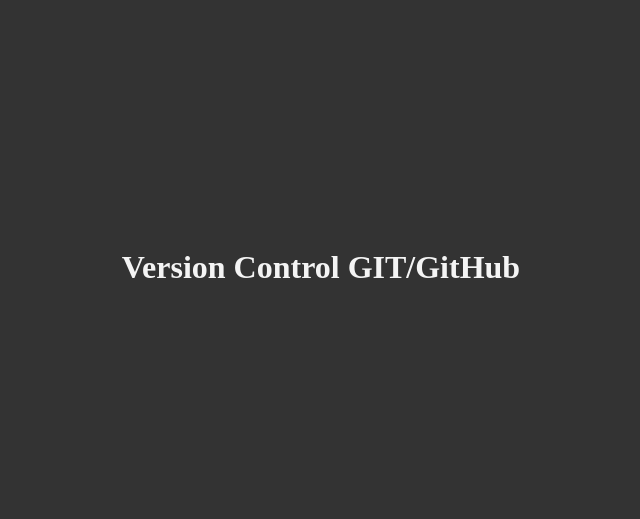
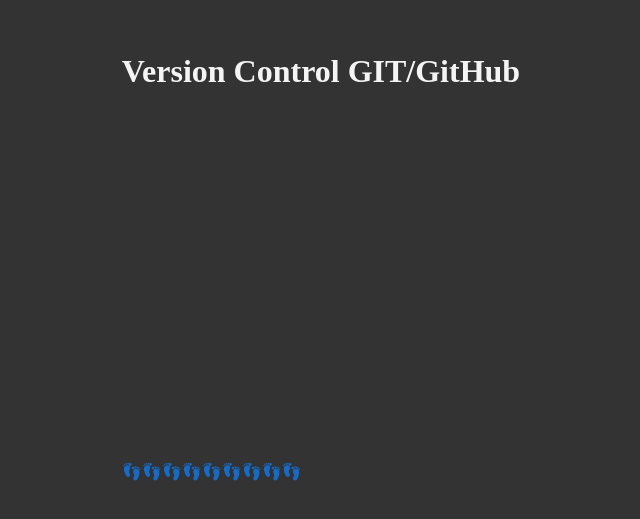
Before and after one commit to nickolas-s/Version-Control-Test, a plain HTML site: page index.html in a window 1280 px wide. Shown: the part 133-652 px from the top of the page, without its empty margins (319-959 px from the left). Drawn offline with Linux system fonts and the light colour scheme.

Commit message:
added footer

```diff
--- a/index.html
+++ b/index.html
@@ -10,6 +10,8 @@
   <body>
     <h1>Version Control GIT/GitHub</h1>
 
+    <footer>👣👣👣👣👣👣👣👣👣</footer>
+
     <script src="script.js"></script>
   </body>
 </html>
```
